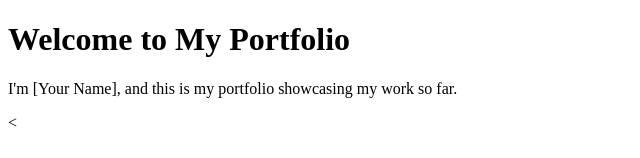
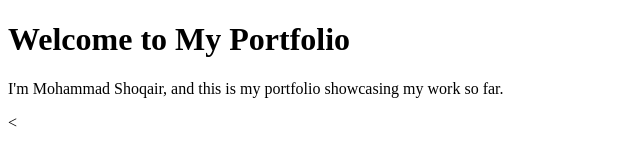
Before and after one commit to MohammadShoqair/Prosjektoblig03, a plain HTML site: page docs/index.html in a window 1280 px wide. Shown: the top 158 px of the page, without its empty margins (0-640 px from the left). Drawn offline with Linux system fonts and the light colour scheme.

Commit message:
Updated title and added portfolio description

```diff
--- a/docs/index.html
+++ b/docs/index.html
@@ -5,7 +5,7 @@
  <meta name="viewport" content="width=device-width, initial-scale=1">
  <title>(Mohammad Shoqair)</title>
  <h1>Welcome to My Portfolio</h1>
- <p>I'm [Your Name], and this is my portfolio showcasing my work so far.</p>
+ <p>I'm Mohammad Shoqair, and this is my portfolio showcasing my work so far.</p>
 <</head>
 <body>
  <h1>Min IS-114 portfolio</h1>
```
